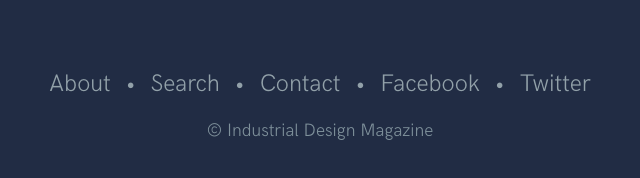
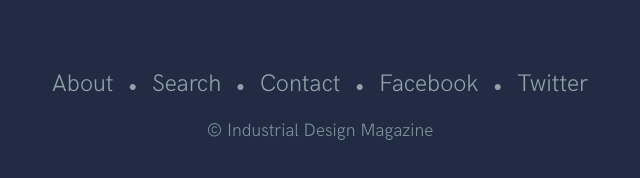
Before and after one commit to MarkShulhin/layout-industrial, a plain HTML site: page index.html in a window 1280 px wide. Shown: the part 2415-2593 px from the top of the page, 320-960 px from the left. Drawn offline with Linux system fonts and the light colour scheme.

Commit message:
circle icon in the footer replaced with :before pseudoclass implementation

```diff
--- a/css/styles.css
+++ b/css/styles.css
@@ -345,21 +345,18 @@
     color: #92a1a9;
     justify-content: center;
     align-content: space-between;
+    align-items: baseline;
 }
 
-.circle {
-    height: 18px;
+.circle:before {
+    content: ' \25CF';
+    font-size: 14px;
     color: #92a1a9;
-    font-family: HKGrotesk;
-    font-size: 24px;
-    font-weight: 300;
 }
 
 .links li {
     margin: 0 15px;
 }
-
-
 
 .links a {
     color: #92a1a9;
--- a/index.html
+++ b/index.html
@@ -101,13 +101,13 @@
         <nav class="footer-nav">
             <ul class="links flex-container">
                 <li><a href="/about">About</a></li>
-                <span class="circle">•</span>
+                <span class="circle"></span>
                 <li><a href="/search">Search</a></li>
-                <span class="circle">•</span>
+                <span class="circle"></span>
                 <li><a href="/contact">Contact</a></li>
-                <span class="circle">•</span>
+                <span class="circle"></span>
                 <li><a href="facebook.com">Facebook</a></li>
-                <span class="circle">•</span>
+                <span class="circle"></span>
                 <li><a href="twitter.com">Twitter</a></li>
             </ul>
             <div class="copyright">&copy; Industrial Design Magazine</div>
```
